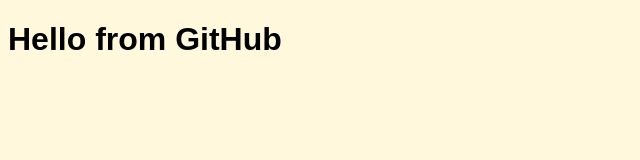
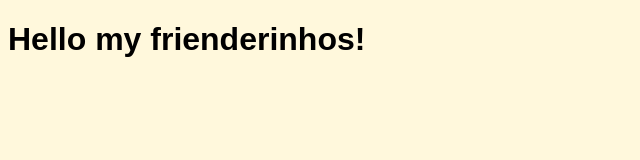
Before and after one commit to remix187/my-github-website, a plain HTML site: page index.html in a window 1280 px wide. Shown: the whole page, without its empty margins (0-640 px from the left). Drawn offline with Linux system fonts and the light colour scheme.

Commit message:
Update intro text

```diff
--- a/index.html
+++ b/index.html
@@ -8,7 +8,7 @@
 </head>
 
 <body>
-    <h1>Hello from GitHub</h1>
+    <h1>Hello my frienderinhos!</h1>
 
 </body>
 
```
